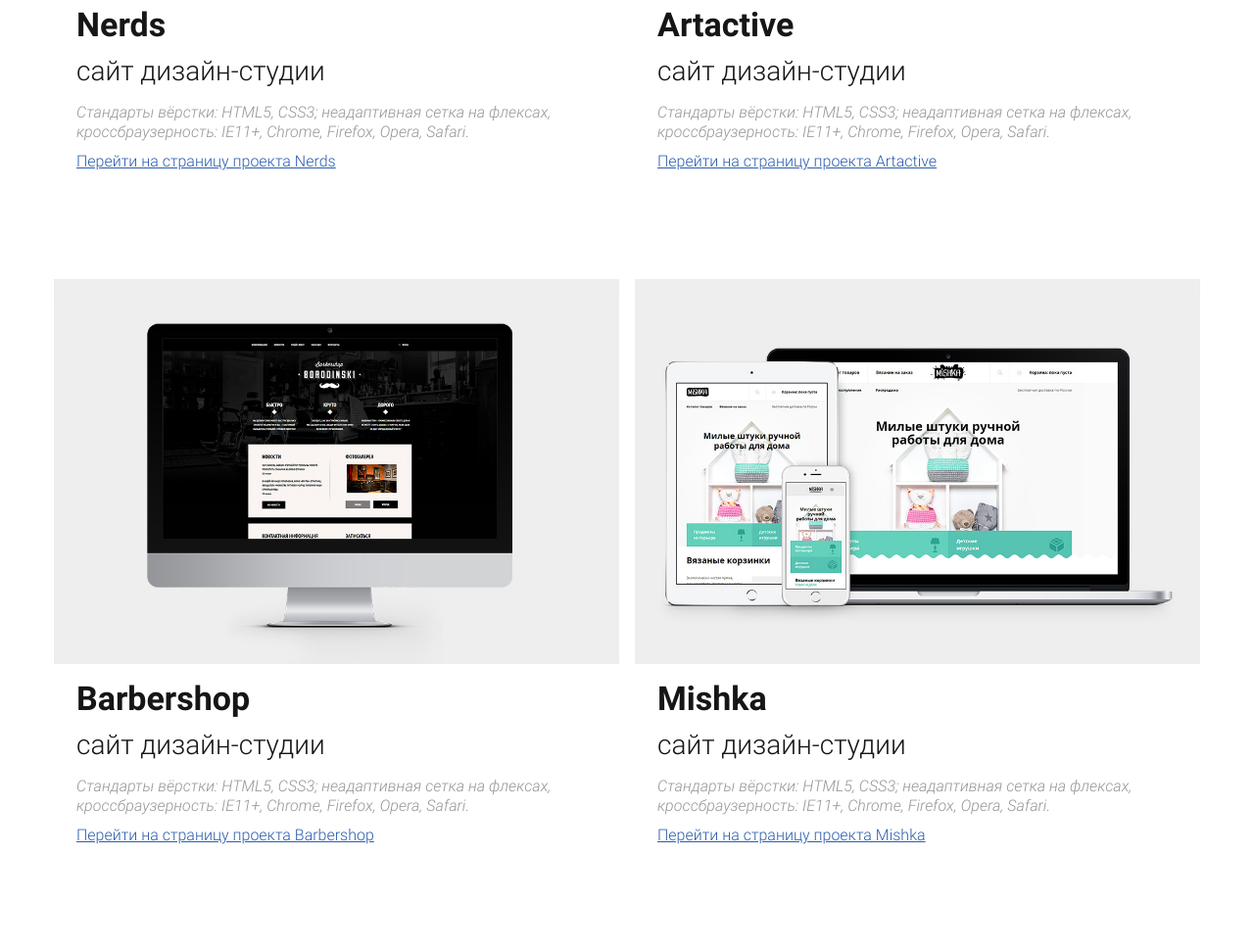
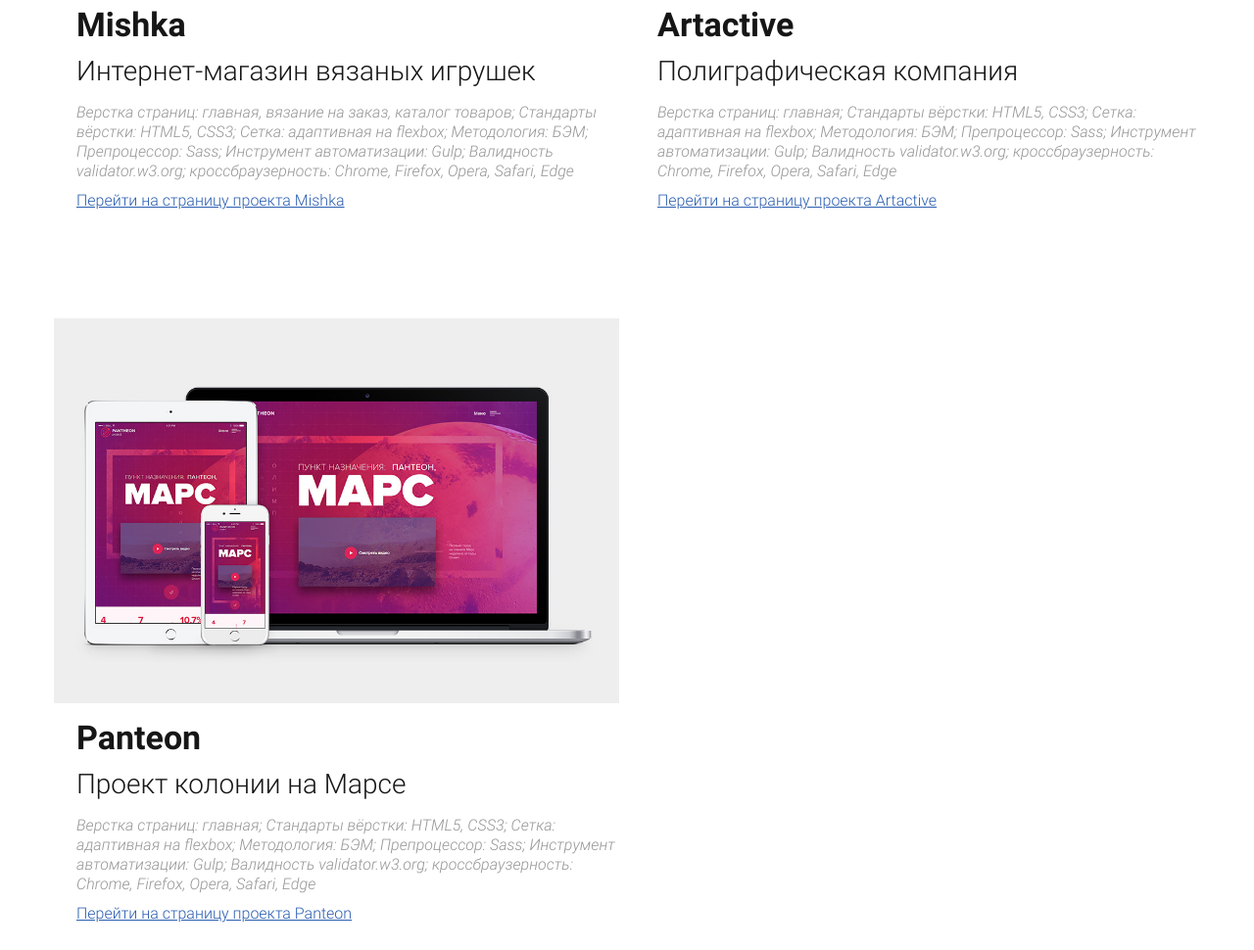
Before and after one commit to shampansky/resume, a website: page source/index.html in a window 1280 px wide. Shown: the part 1759-2729 px from the top of the page at 98% size. Drawn offline with nearby package versions, Linux system fonts and the light colour scheme; files that its build step writes are made by us from their sources.

Commit message:
добавляем описание и ссылки к проектам

```diff
--- a/source/index.html
+++ b/source/index.html
@@ -44,65 +44,65 @@ designs, solutions and ideas for your brands.</p>
         <ul class="protfolio__projects-list">
 
           <li class="protfolio__projects-item">
-            <a href="#">
-              <img src="img/project-nerds@1x.jpg" srcset="img/project-nerds@2x.jpg 2x" alt="Скриншот проекта Nerds">
+            <a href="https://shampansky.github.io/mishka/">
+              <img src="img/project-mishka@1х.jpg" srcset="img/project-mishka@2х.jpg 2x" alt="Скриншот проекта Mishka">
             </a>
             <div class="portfolio__description-wrapper">
-              <h3 class="protfolio__project-title">Nerds</h3>
-              <p class="protfolio__project-description">сайт дизайн-студии</p>
-              <p class="protfolio__project-overview">Стандарты вёрстки: HTML5, CSS3; неадаптивная сетка на флексах, кроссбраузерность: IE11+, Chrome, Firefox, Opera, Safari.</p>
-              <a class="protfolio__project-link" href="#">Перейти на страницу проекта Nerds</a>
+              <h3 class="protfolio__project-title">Mishka</h3>
+              <p class="protfolio__project-description">Интернет-магазин вязаных игрушек</p>
+              <p class="protfolio__project-overview">Верстка страниц: главная, вязание на заказ, каталог товаров; Стандарты вёрстки: HTML5, CSS3; Сетка: адаптивная на flexbox; Методология: БЭМ; Препроцессор: Sass; Инструмент автоматизации: Gulp; Валидность validator.w3.org; кроссбраузерность: Chrome, Firefox, Opera, Safari, Edge</p>
+              <a class="protfolio__project-link" href="https://shampansky.github.io/mishka/">Перейти на страницу проекта Mishka</a>
             </div>
           </li>
 
           <li class="protfolio__projects-item">
-            <a href="#">
+            <a href="https://shampansky.github.io/artactive/">
               <img src="img/project-artactive@1x.jpg" srcset="img/project-artactive@2x.jpg 2x" alt="Скриншот проекта Artactive">
             </a>
             <div class="portfolio__description-wrapper">
               <h3 class="protfolio__project-title">Artactive</h3>
-              <p class="protfolio__project-description">сайт дизайн-студии</p>
-              <p class="protfolio__project-overview">Стандарты вёрстки: HTML5, CSS3; неадаптивная сетка на флексах, кроссбраузерность: IE11+, Chrome, Firefox, Opera, Safari.</p>
-              <a class="protfolio__project-link" href="#">Перейти на страницу проекта Artactive</a>
+              <p class="protfolio__project-description">Полиграфическая компания</p>
+              <p class="protfolio__project-overview">Верстка страниц: главная; Стандарты вёрстки: HTML5, CSS3; Сетка: адаптивная на flexbox; Методология: БЭМ; Препроцессор: Sass; Инструмент автоматизации: Gulp; Валидность validator.w3.org; кроссбраузерность: Chrome, Firefox, Opera, Safari, Edge</p>
+              <a class="protfolio__project-link" href="https://shampansky.github.io/artactive/">Перейти на страницу проекта Artactive</a>
             </div>
           </li>
 
           <li class="protfolio__projects-item">
-            <a href="#">
-              <img src="img/project-barbershop@1х.jpg" srcset="img/project-barbershop@2х.jpg 2x" alt="Скриншот проекта Barbershop">
-            </a>
-            <div class="portfolio__description-wrapper">
-              <h3 class="protfolio__project-title">Barbershop</h3>
-              <p class="protfolio__project-description">сайт дизайн-студии</p>
-              <p class="protfolio__project-overview">Стандарты вёрстки: HTML5, CSS3; неадаптивная сетка на флексах, кроссбраузерность: IE11+, Chrome, Firefox, Opera, Safari.</p>
-              <a class="protfolio__project-link" href="#">Перейти на страницу проекта Barbershop</a>
-            </div>
-          </li>
-
-          <li class="protfolio__projects-item">
-            <a href="#">
-              <img src="img/project-mishka@1х.jpg" srcset="img/project-mishka@2х.jpg 2x" alt="Скриншот проекта Mishka">
-            </a>
-            <div class="portfolio__description-wrapper">
-              <h3 class="protfolio__project-title">Mishka</h3>
-              <p class="protfolio__project-description">сайт дизайн-студии</p>
-              <p class="protfolio__project-overview">Стандарты вёрстки: HTML5, CSS3; неадаптивная сетка на флексах, кроссбраузерность: IE11+, Chrome, Firefox, Opera, Safari.</p>
-              <a class="protfolio__project-link" href="#">Перейти на страницу проекта Mishka</a>
-            </div>
-          </li>
-
-          <li class="protfolio__projects-item">
-            <a href="#">
+            <a href="https://shampansky.github.io/panteon/">
               <img src="img/project-panteon@1х.jpg" srcset="img/project-panteon@2х.jpg 2x" alt="Скриншот проекта Panteon">
             </a>
             <div class="portfolio__description-wrapper">
               <h3 class="protfolio__project-title">Panteon</h3>
-              <p class="protfolio__project-description">сайт дизайн-студии</p>
-              <p class="protfolio__project-overview">Стандарты вёрстки: HTML5, CSS3; неадаптивная сетка на флексах, кроссбраузерность: IE11+, Chrome, Firefox, Opera, Safari.</p>
-              <a class="protfolio__project-link" href="#">Перейти на страницу проекта Panteon</a>
+              <p class="protfolio__project-description">Проект колонии на Марсе</p>
+              <p class="protfolio__project-overview">Верстка страниц: главная; Стандарты вёрстки: HTML5, CSS3; Сетка: адаптивная на flexbox; Методология: БЭМ; Препроцессор: Sass; Инструмент автоматизации: Gulp; Валидность validator.w3.org; кроссбраузерность: Chrome, Firefox, Opera, Safari, Edge</p>
+              <a class="protfolio__project-link" href="https://shampansky.github.io/panteon/">Перейти на страницу проекта Panteon</a>
             </div>
           </li>
         </ul>
+
+        <li class="protfolio__projects-item">
+          <a href="https://shampansky.github.io/nerds/">
+            <img src="img/project-nerds@1x.jpg" srcset="img/project-nerds@2x.jpg 2x" alt="Скриншот проекта Nerds">
+          </a>
+          <div class="portfolio__description-wrapper">
+            <h3 class="protfolio__project-title">Nerds</h3>
+            <p class="protfolio__project-description">Cайт дизайн-студии</p>
+            <p class="protfolio__project-overview">Верстка страниц: главная, магазин; Стандарты вёрстки: HTML5, CSS3; Сетка: десктопная на flexbox; Валидность validator.w3.org; кроссбраузерность: IE11+, Edge, Chrome, Firefox, Opera, Safari</p>
+            <a class="protfolio__project-link" href="https://shampansky.github.io/nerds/">Перейти на страницу проекта Nerds</a>
+          </div>
+        </li>
+
+        <li class="protfolio__projects-item">
+          <a href="https://shampansky.github.io/barbershop/">
+            <img src="img/project-barbershop@1х.jpg" srcset="img/project-barbershop@2х.jpg 2x" alt="Скриншот проекта Barbershop">
+          </a>
+          <div class="portfolio__description-wrapper">
+            <h3 class="protfolio__project-title">Barbershop</h3>
+            <p class="protfolio__project-description">Сайт салоны красоты. Для мужчин.</p>
+            <p class="protfolio__project-overview">Верстка страниц: главная, прайс-лист, магазин, карточка товара; Стандарты вёрстки: HTML5, CSS3; Сетка: десктопная на flexbox; Валидность validator.w3.org; кроссбраузерность: IE11+, Edge, Chrome, Firefox, Opera, Safari</p>
+            <a class="protfolio__project-link" href="https://shampansky.github.io/barbershop/">Перейти на страницу проекта Barbershop</a>
+          </div>
+        </li>
 
       </section>
     </article>
```
